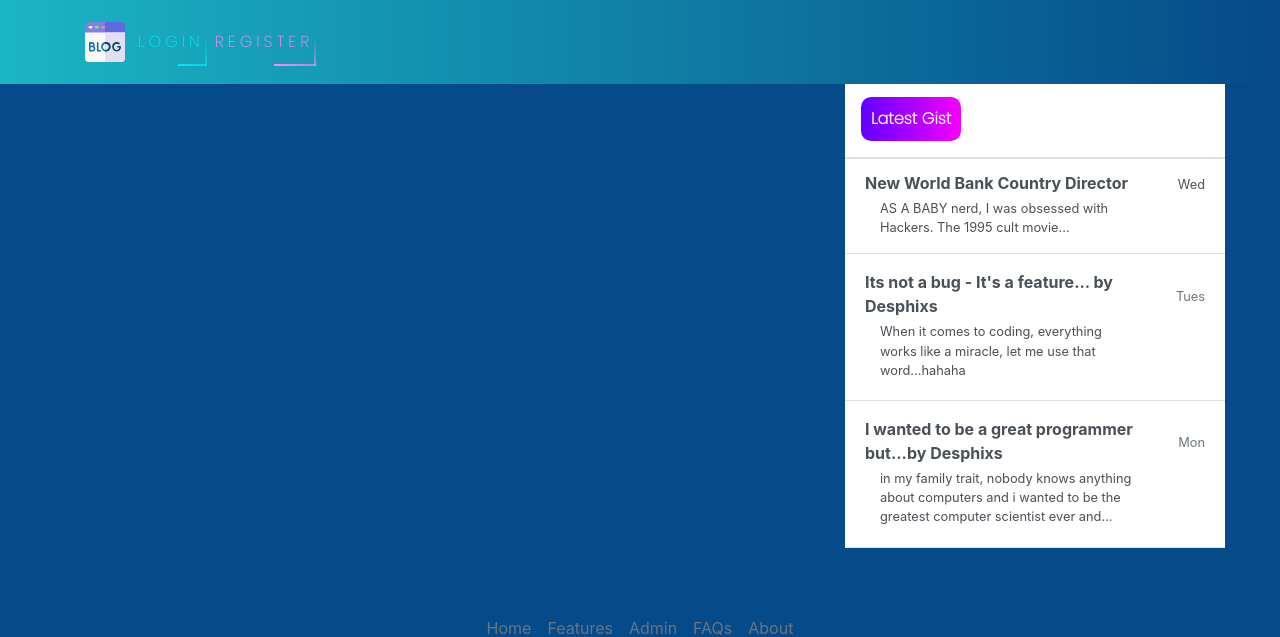
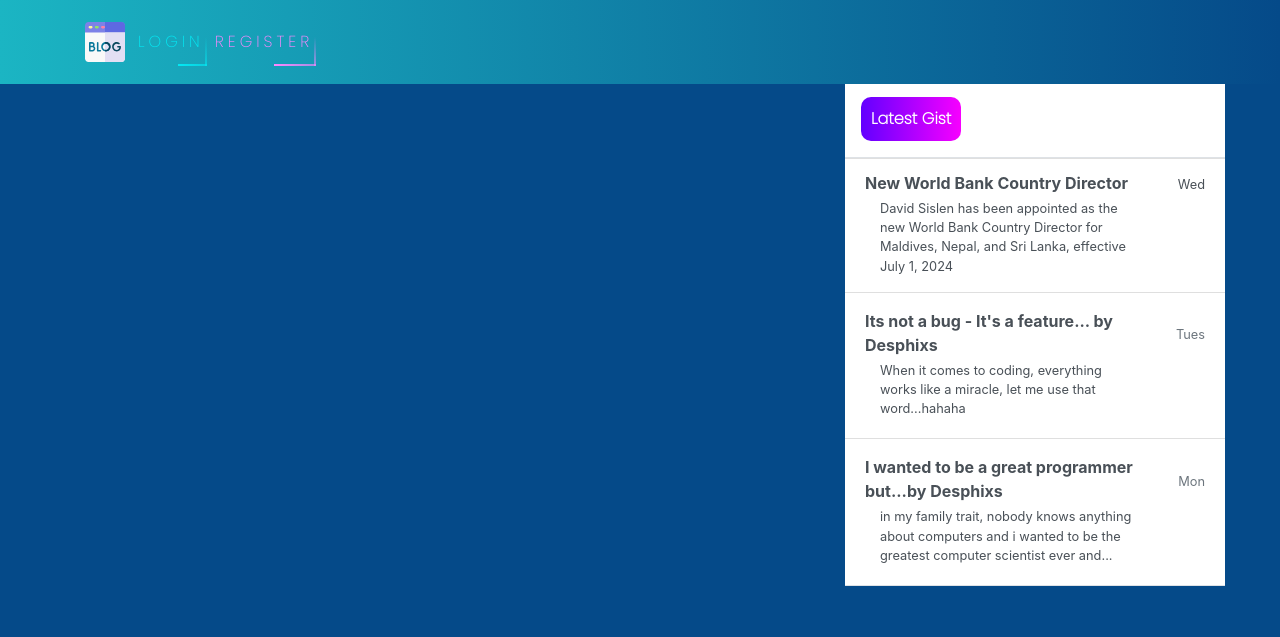
Before and after one commit to Sandudil/djangoblog, a Django app: template blogproj/blog/templates/blog/base.html in a window 1280 px wide. Shown: the top 637 px of the page. Run offline with Django 4.2, Linux system fonts and the light colour scheme; the template is opened without the code that fills it, so the values that code supplies are empty; some libraries are stand-ins or nearby versions.

Commit message:
Update base.html

```diff
--- a/blogproj/blog/templates/blog/base.html
+++ b/blogproj/blog/templates/blog/base.html
@@ -154,7 +154,7 @@
                     </strong>
                       <small>Wed</small>
                     </div>
-                    <div class="col-10 mb-1 small">AS A BABY nerd, I was obsessed with Hackers. The 1995 cult movie... </div>
+                    <div class="col-10 mb-1 small">David Sislen has been appointed as the new World Bank Country Director for Maldives, Nepal, and Sri Lanka, effective July 1, 2024 </div>
                   </a>
                   <a href="#" class="list-group-item list-group-item-action py-3 lh-tight">
                     <div class="d-flex w-100 align-items-center justify-content-between">
```
